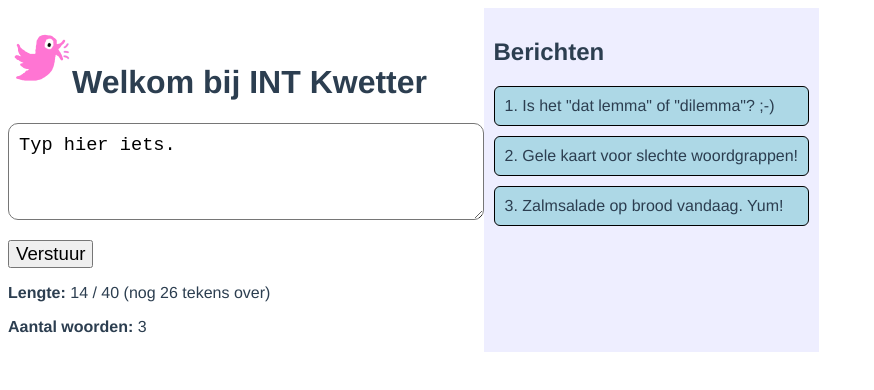
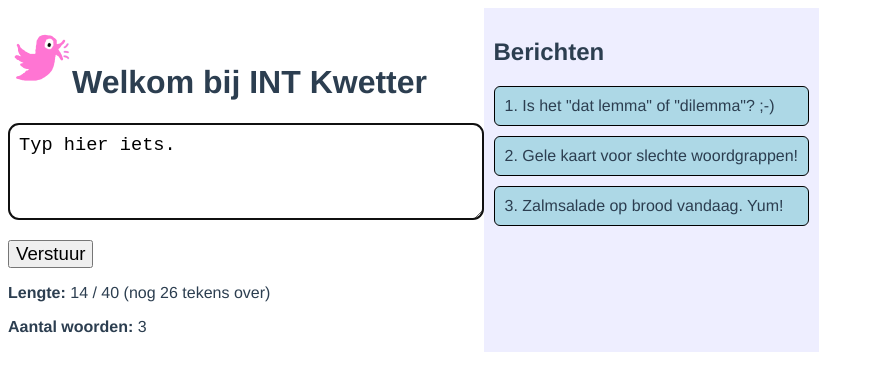
Before and after one commit to jan-niestadt/kwetter, a Vue app: page / in a window 1280 px wide. Shown: the top 390 px of the page, without its empty margins (0-874 px from the left). Built offline with nearby package versions, Linux system fonts and the light colour scheme.

Commit message:
Clear input when posting, set focus to input.

```diff
--- a/src/components/MessageInput.vue
+++ b/src/components/MessageInput.vue
@@ -38,10 +38,23 @@ export default {
     }
   },
 
+  mounted: function () {
+    this.$nextTick(function () {
+      // Code that will run only after the
+      // entire view has been rendered
+      let el = this.$el;
+      setTimeout(function() {
+        el.children[0].focus(); // focus on textarea
+      }, 100);
+    });
+  },
+
   methods: {
-    post: function (event) {
-      console.log("Posting message: " + this.message);
+    post: function () {
+      //console.log("Posting message: " + this.message);
       this.$emit('post-message', this.message);
+      this.message = '';
+      this.$el.children[0].focus(); // focus on textarea
     }
   }
 }
```
Also changed, not shown: 1 other file (tests, documents, lock files or other folders).
